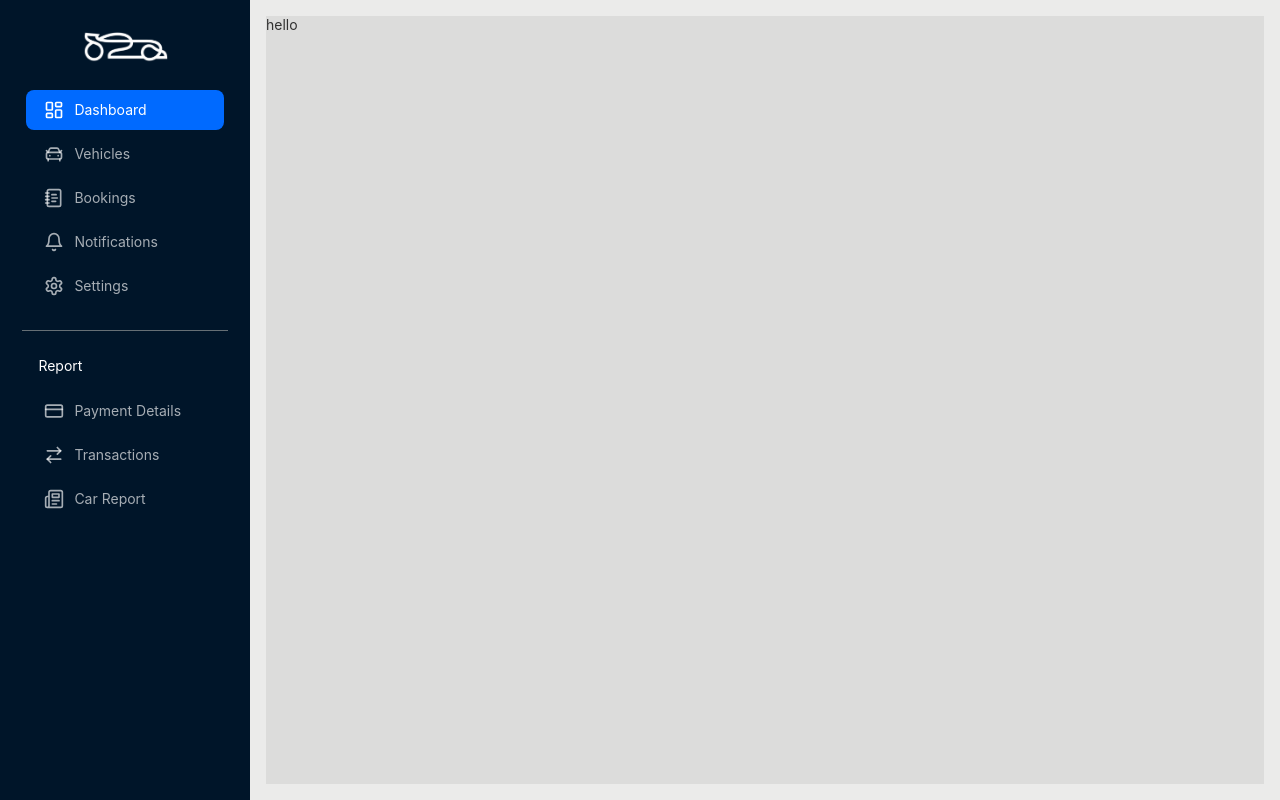
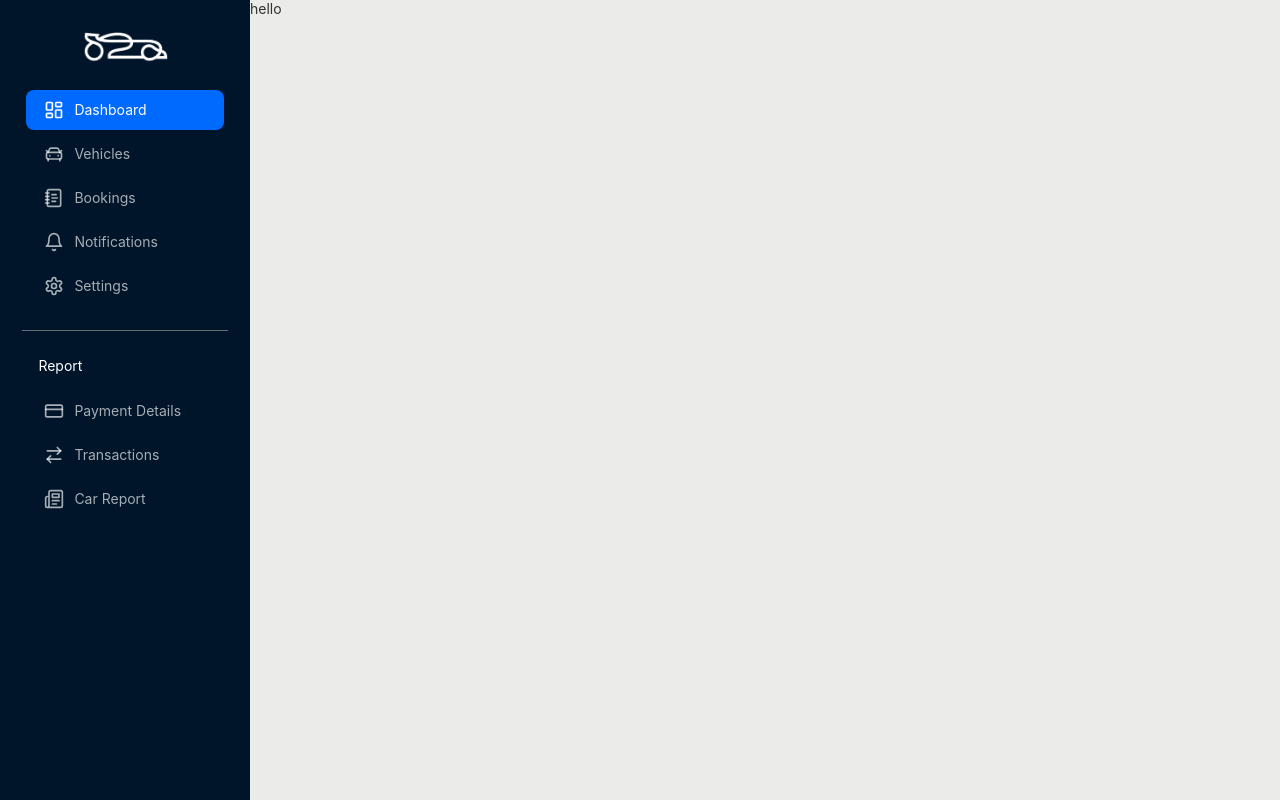
Before and after one commit to RentalKS/orion-web, a React (Vite) app: page / in a window 1280 px wide. Built offline with nearby package versions, Linux system fonts and the light colour scheme.

Commit message:
Remove styling from content

```diff
--- a/src/components/layout/main-layout.tsx
+++ b/src/components/layout/main-layout.tsx
@@ -53,7 +53,7 @@ function MainLayout({ contentChildren }: MainLayoutProps) {
                 </Menu>
             </Sider>
             <Layout>
-                <Content style={{ margin: "16px", backgroundColor: "#00000010" }}>
+                <Content>
                     {contentChildren}
                 </Content>
             </Layout>
```
